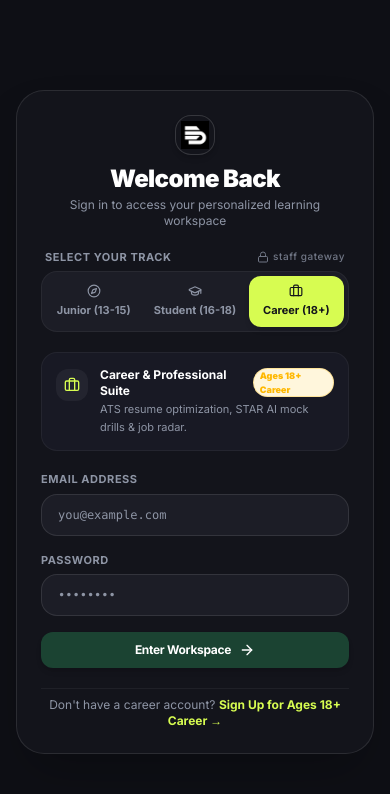
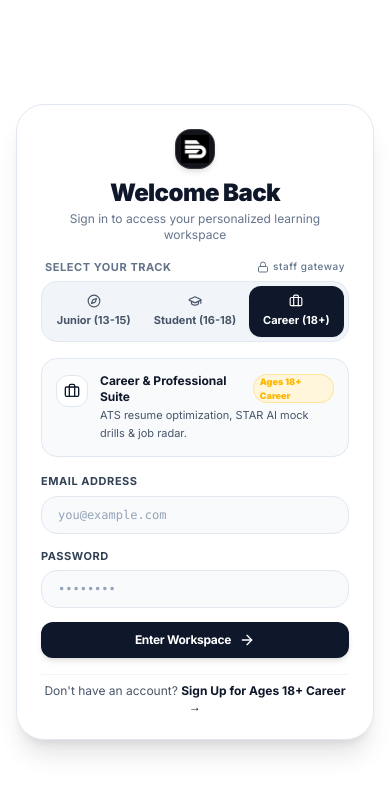
Before and after one commit to akolluru4211/EDCO-., a Next.js app: page /auth/login in a window 390 px wide. Shown: the top 794 px of the page. Built offline with nearby package versions, Linux system fonts and the light colour scheme; no server answers.

Commit message:
feat: mobile native app UI/UX redesign with white background, black text, dark header, and zero overscroll bounce gap

```diff
--- a/src/app/auth/login/page.tsx
+++ b/src/app/auth/login/page.tsx
@@ -135,17 +135,17 @@ function LoginForm() {
   };
 
   return (
-    <div className="max-w-md w-full bg-[#13141B] rounded-3xl border border-white/10 shadow-2xl p-6 sm:p-8 space-y-5 animate-in fade-in duration-200">
+    <div className="max-w-md w-full bg-white rounded-3xl border border-slate-200 shadow-xl p-6 sm:p-8 space-y-4 animate-in fade-in duration-200">
       {/* Header */}
       <div className="text-center space-y-2">
         <div className="flex justify-center mb-1">
           <EdworldLogo size="md" showText={false} />
         </div>
         <div>
-          <h1 className="text-2xl font-black font-sans text-white tracking-tight">
+          <h1 className="text-2xl font-black font-sans text-slate-900 tracking-tight">
             {selectedTrack === "staff" ? "Corporate Sign In" : "Welcome Back"}
           </h1>
-          <p className="text-xs text-[#8E95A5] mt-0.5">
+          <p className="text-xs text-slate-500 mt-0.5">
             {selectedTrack === "staff"
               ? "EdWorld internal organization single sign-on"
               : "Sign in to access your personalized learning workspace"}
@@ -155,7 +155,7 @@ function LoginForm() {
 
       {/* Segmented Track Switcher (Kids / Students / Working Professionals) */}
       <div className="space-y-1.5">
-        <div className="flex items-center justify-between text-[11px] font-bold text-[#8E95A5] px-1 uppercase tracking-wider">
+        <div className="flex items-center justify-between text-[11px] font-bold text-slate-500 px-1 uppercase tracking-wider">
           <span>Select Your Track</span>
           {selectedTrack !== "staff" && (
             <button
@@ -164,7 +164,7 @@ function LoginForm() {
                 setSelectedTrack("staff");
                 setError(null);
               }}
-              className="text-[10px] text-[#717786] hover:text-[#D7FC51] transition-colors flex items-center gap-1 font-medium lowercase"
+              className="text-[10px] text-slate-500 hover:text-slate-900 transition-colors flex items-center gap-1 font-medium lowercase"
             >
               <Lock className="w-3 h-3" />
               <span>staff gateway</span>
@@ -173,7 +173,7 @@ function LoginForm() {
         </div>
 
         {selectedTrack !== "staff" ? (
-          <div className="grid grid-cols-3 gap-1.5 p-1 rounded-2xl bg-[#1C1D26] border border-white/5">
+          <div className="grid grid-cols-3 gap-1.5 p-1 rounded-2xl bg-slate-100 border border-slate-200">
             <button
               type="button"
               onClick={() => {
@@ -182,8 +182,8 @@ function LoginForm() {
               }}
               className={`py-2 px-1 rounded-xl text-[11px] font-bold transition-all flex flex-col items-center justify-center gap-1 ${
                 selectedTrack === "junior"
-                  ? "bg-[#7B57FF] text-white shadow-md font-black"
-                  : "text-[#8E95A5] hover:text-white"
+                  ? "bg-violet-600 text-white shadow-sm font-black"
+                  : "text-slate-600 hover:text-slate-900"
               }`}
             >
               <Compass className="w-3.5 h-3.5" />
@@ -198,8 +198,8 @@ function LoginForm() {
               }}
               className={`py-2 px-1 rounded-xl text-[11px] font-bold transition-all flex flex-col items-center justify-center gap-1 ${
                 selectedTrack === "student"
-                  ? "bg-[#00D2B4] text-[#13141B] shadow-md font-black"
-                  : "text-[#8E95A5] hover:text-white"
+                  ? "bg-emerald-600 text-white shadow-sm font-black"
+                  : "text-slate-600 hover:text-slate-900"
               }`}
             >
               <GraduationCap className="w-3.5 h-3.5" />
@@ -214,8 +214,8 @@ function LoginForm() {
               }}
               className={`py-2 px-1 rounded-xl text-[11px] font-bold transition-all flex flex-col items-center justify-center gap-1 ${
                 selectedTrack === "pro"
-                  ? "bg-[#D7FC51] text-[#13141B] shadow-md font-black"
-                  : "text-[#8E95A5] hover:text-white"
+                  ? "bg-slate-900 text-white shadow-sm font-black"
+                  : "text-slate-600 hover:text-slate-900"
               }`}
             >
               <Briefcase className="w-3.5 h-3.5" />
@@ -223,9 +223,9 @@ function LoginForm() {
             </button>
           </div>
         ) : (
-          <div className="flex items-center justify-between p-2 rounded-2xl bg-[#1C1D26] border border-emerald-500/30">
-            <div className="flex items-center gap-2 text-xs font-bold text-emerald-300">
-              <ShieldCheck className="w-4 h-4 text-emerald-400" />
+          <div className="flex items-center justify-between p-2 rounded-2xl bg-slate-50 border border-emerald-300">
+            <div className="flex items-center gap-2 text-xs font-bold text-emerald-800">
+              <ShieldCheck className="w-4 h-4 text-emerald-600" />
               <span>Staff Portal Active (@edworld.co.in)</span>
             </div>
             <button
@@ -234,7 +234,7 @@ function LoginForm() {
                 setSelectedTrack("pro");
                 setError(null);
               }}
-              className="text-[10px] text-[#8E95A5] hover:text-white px-2 py-1 rounded-lg bg-white/5 border border-white/10"
+              className="text-[10px] text-slate-600 hover:text-slate-900 px-2 py-1 rounded-lg bg-white border border-slate-200"
             >
               Back to Learner
             </button>
@@ -243,34 +243,34 @@ function LoginForm() {
       </div>
 
       {/* Selected Track Banner */}
-      <div className="p-3.5 rounded-2xl bg-[#181924] border border-white/5 flex items-start gap-3">
-        <div className="w-8 h-8 rounded-xl bg-white/5 flex items-center justify-center shrink-0 mt-0.5">
-          <IconComponent className="w-4 h-4" style={{ color: currentTrack.accentColor }} />
+      <div className="p-3.5 rounded-2xl bg-slate-50 border border-slate-200 flex items-start gap-3">
+        <div className="w-8 h-8 rounded-xl bg-white border border-slate-200 flex items-center justify-center shrink-0 mt-0.5 shadow-xs">
+          <IconComponent className="w-4 h-4" style={{ color: currentTrack.accentColor === "#D7FC51" ? "#0F172A" : currentTrack.accentColor }} />
         </div>
         <div className="space-y-0.5">
           <div className="flex items-center gap-2">
-            <span className="text-xs font-bold text-white">{currentTrack.title}</span>
+            <span className="text-xs font-bold text-slate-900">{currentTrack.title}</span>
             <span className={`text-[9px] font-black px-1.5 py-0.2 rounded-full border ${currentTrack.badgeColor}`}>
               {currentTrack.badge}
             </span>
           </div>
-          <p className="text-[11px] text-[#8E95A5] leading-relaxed">
+          <p className="text-[11px] text-slate-600 leading-relaxed">
             {currentTrack.description}
           </p>
         </div>
       </div>
 
       {error && (
-        <div className="p-3 rounded-2xl bg-rose-500/10 border border-rose-500/30 text-rose-300 text-xs flex items-center gap-2">
-          <AlertCircle className="w-4 h-4 shrink-0 text-rose-400" />
+        <div className="p-3 rounded-2xl bg-rose-50 border border-rose-200 text-rose-700 text-xs flex items-center gap-2">
+          <AlertCircle className="w-4 h-4 shrink-0 text-rose-500" />
           <span>{error}</span>
         </div>
       )}
 
       {/* Login Form */}
-      <form onSubmit={handleSubmit} className="space-y-4">
+      <form onSubmit={handleSubmit} className="space-y-3.5">
         <div className="space-y-1.5">
-          <label className="block text-[11px] font-bold text-[#8E95A5] uppercase tracking-wider">
+          <label className="block text-[11px] font-bold text-slate-700 uppercase tracking-wider">
             {selectedTrack === "staff" ? "Corporate Email (@edworld.co.in)" : "Email Address"}
           </label>
           <input
@@ -279,13 +279,13 @@ function LoginForm() {
             value={email}
             onChange={(e) => setEmail(e.target.value)}
             placeholder={currentTrack.emailPlaceholder}
-            className="w-full px-4 py-3 rounded-2xl border border-white/10 text-xs text-white bg-[#1C1D26] placeholder:text-[#8E95A5] focus:outline-none focus:border-[#D7FC51] focus:ring-1 focus:ring-[#D7FC51] transition-all font-mono"
+            className="w-full px-4 py-2.5 rounded-2xl border border-slate-200 text-xs text-slate-900 bg-slate-50 placeholder:text-slate-400 focus:bg-white focus:outline-none focus:border-slate-900 focus:ring-1 focus:ring-slate-900 transition-all font-mono"
           />
         </div>
 
         <div className="space-y-1.5">
           <div className="flex items-center justify-between">
-            <label className="block text-[11px] font-bold text-[#8E95A5] uppercase tracking-wider">
+            <label className="block text-[11px] font-bold text-slate-700 uppercase tracking-wider">
               Password
             </label>
           </div>
@@ -295,7 +295,7 @@ function LoginForm() {
             value={password}
             onChange={(e) => setPassword(e.target.value)}
             placeholder="••••••••"
-            className="w-full px-4 py-3 rounded-2xl border border-white/10 text-xs text-white bg-[#1C1D26] placeholder:text-[#8E95A5] focus:outline-none focus:border-[#D7FC51] focus:ring-1 focus:ring-[#D7FC51] transition-all font-mono"
+            className="w-full px-4 py-2.5 rounded-2xl border border-slate-200 text-xs text-slate-900 bg-slate-50 placeholder:text-slate-400 focus:bg-white focus:outline-none focus:border-slate-900 focus:ring-1 focus:ring-slate-900 transition-all font-mono"
           />
         </div>
 
@@ -304,7 +304,7 @@ function LoginForm() {
           disabled={loading}
           variant="primary"
           size="md"
-          className="w-full justify-center bg-[#D7FC51] text-[#13141B] hover:bg-[#E9FFA4] font-black rounded-2xl shadow-lg transition-transform active:scale-95"
+          className="w-full justify-center bg-slate-900 text-white hover:bg-black font-black rounded-2xl shadow-md transition-transform active:scale-95"
           icon={<ArrowRight className="w-4 h-4" />}
         >
           <span>{loading ? "Authenticating..." : `Enter ${selectedTrack === "staff" ? "Staff OS" : "Workspace"}`}</span>
@@ -312,17 +312,17 @@ function LoginForm() {
       </form>
 
       {/* Footer link to tailored signup */}
-      <div className="pt-2 border-t border-white/5 text-center text-xs text-[#8E95A5]">
+      <div className="pt-2 border-t border-slate-100 text-center text-xs text-slate-600">
         {selectedTrack !== "staff" ? (
           <p>
-            Don&apos;t have a {selectedTrack === "junior" ? "junior" : selectedTrack === "student" ? "student" : "career"} account?{" "}
-            <Link href={currentTrack.signupHref} className="text-[#D7FC51] font-bold hover:underline">
+            Don&apos;t have an account?{" "}
+            <Link href={currentTrack.signupHref} className="text-slate-900 font-bold hover:underline">
               Sign Up for {currentTrack.badge} &rarr;
             </Link>
           </p>
         ) : (
-          <p className="text-[11px]">
-            New staff accounts are provisioned by <Link href="/hr/provision-account" className="text-[#D7FC51] font-bold hover:underline">HR Operations</Link>.
+          <p className="text-[11px] text-slate-500">
+            New staff accounts are provisioned by <Link href="/hr/provision-account" className="text-slate-900 font-bold hover:underline">HR Operations</Link>.
           </p>
         )}
       </div>
@@ -332,8 +332,8 @@ function LoginForm() {
 
 export default function LoginPage() {
   return (
-    <div className="min-h-screen flex items-center justify-center p-4 sm:p-6 bg-[#0E0F15] text-white selection:bg-[#D7FC51] selection:text-[#13141B]">
-      <Suspense fallback={<div className="text-xs text-[#8E95A5]">Loading authentication portal...</div>}>
+    <div className="min-h-screen flex items-center justify-center p-4 sm:p-6 bg-white text-slate-900 selection:bg-[#D7FC51] selection:text-slate-950">
+      <Suspense fallback={<div className="text-xs text-slate-500">Loading authentication portal...</div>}>
         <LoginForm />
       </Suspense>
     </div>
```
Also changed, not shown: src/app/page.tsx (+74 -74 lines), src/components/AppShell.tsx (+6 -2 lines).
